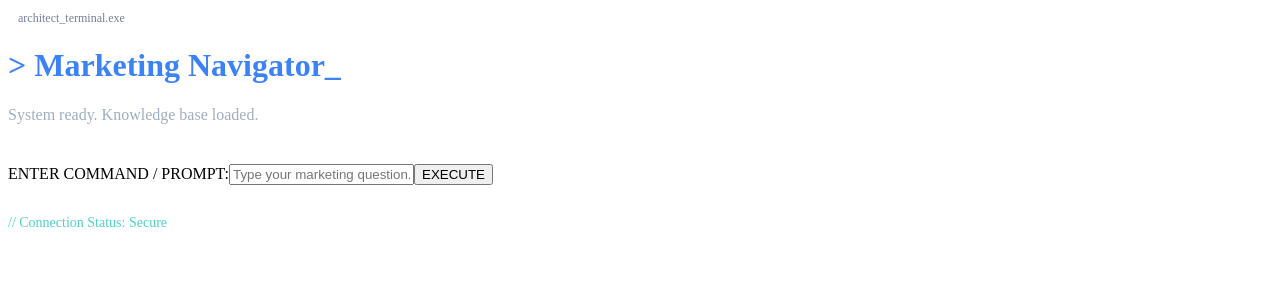
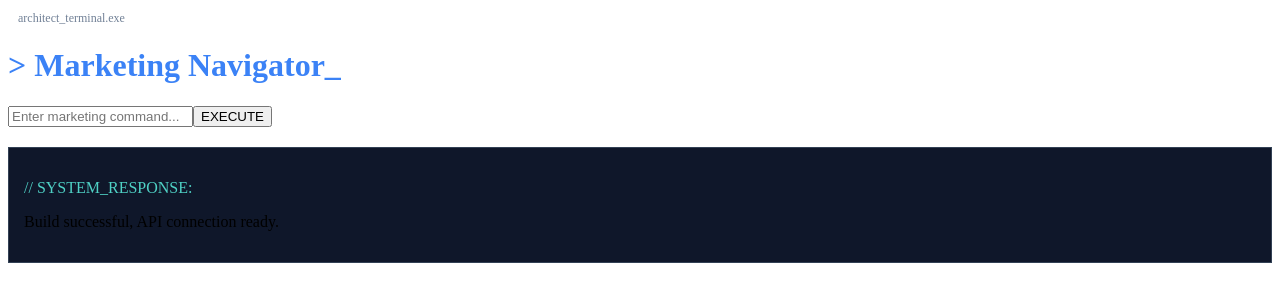
Before and after one commit to talll77-byte/marketing-exam, a Next.js app in the folder marketing-navigator/: page / in a window 1280 px wide. Both pictures are taken after a click on the button "EXECUTE". Shown: the top 302 px of the page. Built offline with nearby package versions, Linux system fonts and the light colour scheme; no server answers.

Commit message:
Update page.js

```diff
--- a/marketing-navigator/app/page.js
+++ b/marketing-navigator/app/page.js
@@ -1,27 +1,53 @@
+"use client";
+import { useState } from 'react';
+
 export default function Page() {
+  const [input, setInput] = useState('');
+  const [response, setResponse] = useState('');
+  const [loading, setLoading] = useState(false);
+
+  const handleExecute = async () => {
+    setLoading(true);
+    try {
+      const res = await fetch('/api/generate', {
+        method: 'POST',
+        body: JSON.stringify({ prompt: input }),
+      });
+      const data = await res.json();
+      setResponse(data.message || data.error);
+    } catch (err) {
+      setResponse("Error connecting to system.");
+    }
+    setLoading(false);
+  };
+
   return (
     <div className="window">
-      {/* סרגל macOS */}
       <div className="title-bar">
-        <div className="dot r"></div>
-        <div className="dot y"></div>
-        <div className="dot g"></div>
+        <div className="dot r"></div><div className="dot y"></div><div className="dot g"></div>
         <span style={{fontSize: '12px', color: '#718096', marginLeft: '10px'}}>architect_terminal.exe</span>
       </div>
 
       <div className="content">
         <h1 style={{color: '#3b82f6'}}>> Marketing Navigator_</h1>
-        <p style={{color: '#a0aec0'}}>System ready. Knowledge base loaded.</p>
 
-        <div style={{marginTop: '40px'}}>
-          <label>ENTER COMMAND / PROMPT:</label>
-          <input type="text" placeholder="Type your marketing question..." />
-          <button>EXECUTE</button>
+        <div style={{marginTop: '20px'}}>
+          <input
+            value={input}
+            onChange={(e) => setInput(e.target.value)}
+            placeholder="Enter marketing command..."
+          />
+          <button onClick={handleExecute} disabled={loading}>
+            {loading ? 'EXECUTING...' : 'EXECUTE'}
+          </button>
         </div>
 
-        <div style={{marginTop: '30px', fontSize: '14px', color: '#4fd1c5'}}>
-          // Connection Status: Secure
-        </div>
+        {response && (
+          <div style={{marginTop: '20px', padding: '15px', background: '#0f172a', border: '1px solid #334155'}}>
+            <p style={{color: '#4fd1c5'}}>// SYSTEM_RESPONSE:</p>
+            <p>{response}</p>
+          </div>
+        )}
       </div>
     </div>
   );
```
